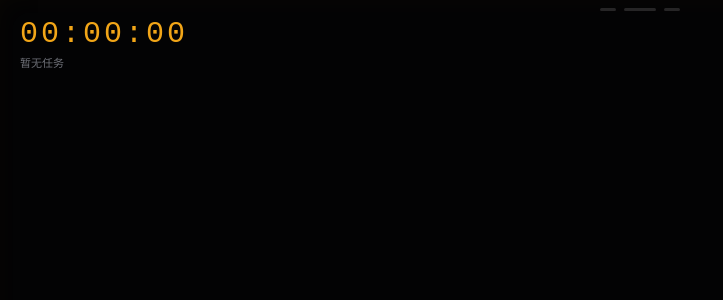
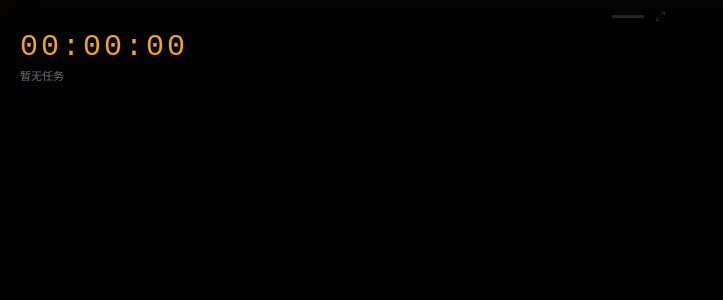
Before and after one commit to Linmoqian/BeeTodo, a React (Vite) app: page / in a window 1280 px wide. Both pictures are taken after a click on the button 880 px from the left and 64 px from the top of the page. Shown: the top 300 px of the page, without its empty margins (0-723 px from the left). Built offline with nearby package versions, Linux system fonts and the light colour scheme.

Commit message:
fix: 小窗顶部只保留拖拽横杠和恢复按钮

```diff
--- a/src/App.tsx
+++ b/src/App.tsx
@@ -79,21 +79,16 @@ function App() {
         data-tauri-drag-region
       >
         <div className="mt-2 flex items-center gap-2">
-          <button
-            type="button"
-            onClick={() => void getCurrentWindow().minimize()}
-            className="h-[3px] w-4 rounded-full bg-foreground/15 transition-colors hover:bg-foreground/30"
-            aria-label="最小化"
-            title="最小化"
-          />
           <div className="h-[3px] w-8 rounded-full bg-foreground/15" />
           <button
             type="button"
             onClick={() => void setCompactWindowMode(false)}
-            className="h-[3px] w-4 rounded-full bg-foreground/15 transition-colors hover:bg-foreground/30"
+            className="flex h-4 w-4 items-center justify-center text-foreground/15 transition-colors hover:text-foreground/40"
             aria-label="恢复完整窗口"
             title="恢复"
-          />
+          >
+            <Maximize2 size={11} />
+          </button>
         </div>
         <div className="flex w-full items-center justify-between px-5 py-2">
           <div className="min-w-0 flex-1">
```
